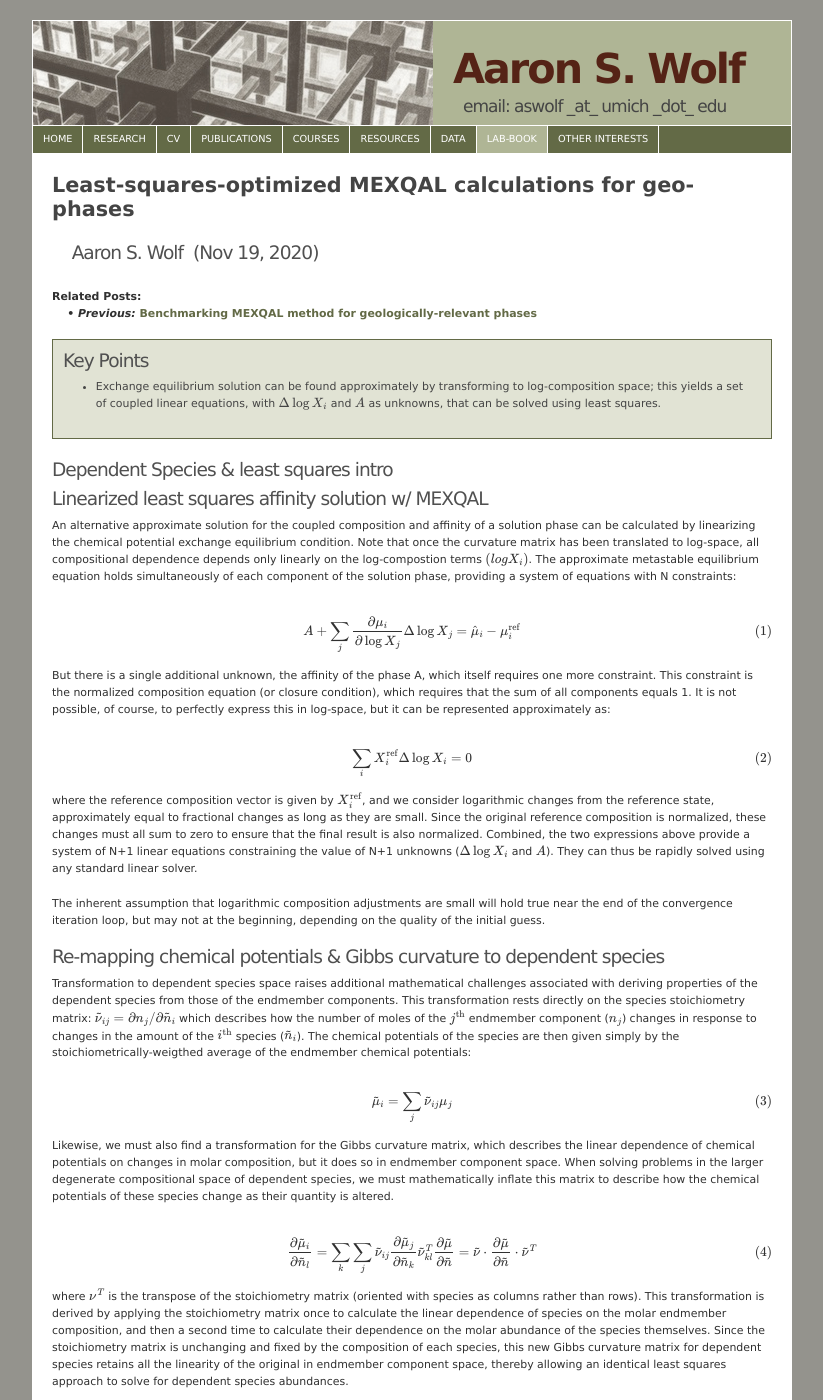
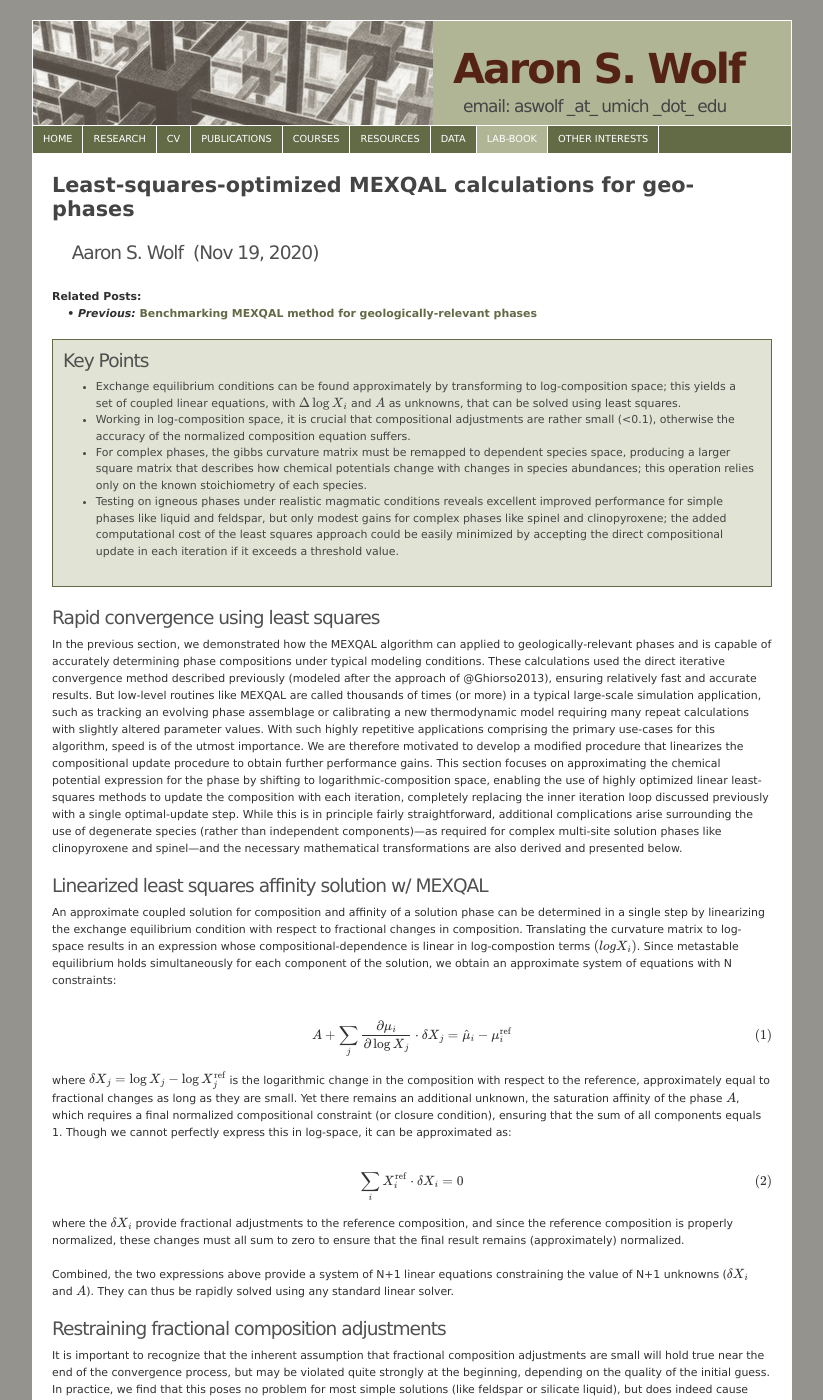
Before and after one commit to aswolf/aswolf.github.io, a Jekyll site: the page built from lab-book/2020-11-19-MEXQAL-rapid-geo-benchmark.md, in a window 1280 px wide and 1400 px high. Shown: the whole window, without its empty margins (228-1051 px from the left). Built offline with Jekyll 4.4.1, drawn with Linux system fonts in a browser that asks for light colours; formulas are drawn with MathJax 3; some of the changed text lies outside the part shown.

Commit message:
Nov 19 post on least squares MEXQAL method

```diff
--- a/lab-book/2020-11-19-MEXQAL-rapid-geo-benchmark.md
+++ b/lab-book/2020-11-19-MEXQAL-rapid-geo-benchmark.md
@@ -9,39 +9,60 @@ prev:
   title: Benchmarking MEXQAL method for geologically-relevant phases
 next:
 key-points:
-  - Exchange equilibrium solution can be found approximately by transforming to log-composition space; this yields a set of coupled linear equations, with $\Delta \log X_i$ and $A$ as unknowns, that can be solved using least squares.
+  - Exchange equilibrium conditions can be found approximately by transforming to log-composition space; this yields a set of coupled linear equations, with $\Delta \log X_i$ and $A$ as unknowns, that can be solved using least squares.
+  - Working in log-composition space, it is crucial that compositional adjustments are rather small (<0.1), otherwise the accuracy of the normalized composition equation suffers.
+  - For complex phases, the gibbs curvature matrix must be remapped to dependent species space, producing a larger square matrix that describes how chemical potentials change with changes in species abundances; this operation relies only on the known stoichiometry of each species.
+  - Testing on igneous phases under realistic magmatic conditions reveals excellent improved performance for simple phases like liquid and feldspar, but only modest gains for complex phases like spinel and clinopyroxene; the added computational cost of the least squares approach could be easily minimized by accepting the direct compositional update in each iteration if it exceeds a threshold value.
 ---
 
-## Dependent Species & least squares intro
+## Rapid convergence using least squares
+In the previous section, we demonstrated how the MEXQAL algorithm can applied to geologically-relevant phases and is capable of accurately determining phase compositions under typical modeling conditions.
+These calculations used the direct iterative convergence method described previously (modeled after the approach of @Ghiorso2013), ensuring relatively fast and accurate results.
+But low-level routines like MEXQAL are called thousands of times (or more) in a typical large-scale simulation application, such as tracking an evolving phase assemblage or calibrating a new thermodynamic model requiring many repeat calculations with slightly altered parameter values.
+With such highly repetitive applications comprising the primary use-cases for this algorithm, speed is of the utmost importance.
+We are therefore motivated to develop a modified procedure that linearizes the compositional update procedure to obtain further performance gains.
+This section focuses on approximating the chemical potential expression for the phase by shifting to logarithmic-composition space, enabling the use of highly optimized linear least-squares methods to update the composition with each iteration, completely replacing the inner iteration loop discussed previously with a single optimal-update step.
+While this is in principle fairly straightforward, additional complications arise surrounding the use of degenerate species (rather than independent components)---as required for complex multi-site solution phases like clinopyroxene and spinel---and the necessary mathematical transformations are also derived and presented below.
+
+
 
 
 ## Linearized least squares affinity solution w/ MEXQAL
 <!-- # [[202011061439]] Linearized least squares affinity solution w/ MEXQAL -->
 
-An alternative approximate solution for the coupled composition and affinity of a solution phase can be calculated by linearizing the chemical potential exchange equilibrium condition.
-Note that once the curvature matrix has been translated to log-space, all compositional dependence depends only linearly on the log-compostion terms $(logX_i)$.
-The approximate metastable equilibrium equation holds simultaneously of each component of the solution phase, providing a system of equations with N constraints:
+An approximate coupled solution for composition and affinity of a solution phase can be determined in a single step by linearizing the exchange equilibrium condition with respect to fractional changes in composition.
+Translating the curvature matrix to log-space results in an expression whose compositional-dependence is linear in log-compostion terms $(logX_i)$.
+Since metastable equilibrium holds simultaneously for each component of the solution, we obtain an approximate system of equations with N constraints:
 
-$$A + \sum_j \frac{\partial \mu_i}{\partial \log X_j} \Delta \log X_j  =  \hat{\mu}_i - \mu_i^\textrm{ref}$$
+$$
+A + \sum_j \frac{\partial \mu_i}{\partial \log X_j} \cdot \delta X_j  =  \hat{\mu}_i - \mu_i^\textrm{ref}
+$$
 
-But there is a single additional unknown, the affinity of the phase A, which itself requires one more constraint.
-This constraint is the normalized composition equation (or closure condition), which requires that the sum of all components equals 1.
-It is not possible, of course, to perfectly express this in log-space, but it can be represented approximately as:
+where $\delta X_j = \log X_j - \log X_j^\textrm{ref}$ is the logarithmic change in the composition with respect to the reference, approximately equal to fractional changes as long as they are small.
+Yet there remains an additional unknown, the saturation affinity of the phase $A$, which requires a final normalized compositional constraint (or closure condition), ensuring that the sum of all components equals 1.
+Though we cannot perfectly express this in log-space, it can be approximated as:
 
-$$\sum_i X_i^\textrm{ref} \Delta \log X_i = 0$$
+$$\sum_i X_i^\textrm{ref} \cdot \delta X_i = 0$$
 
-where the reference composition vector is given by $X_i^\textrm{ref}$, and we consider logarithmic changes from the reference state, approximately equal to fractional changes as long as they are small.
-Since the original reference composition is normalized, these changes must all sum to zero to ensure that the final result is also normalized.
-Combined, the two expressions above provide a system of N+1 linear equations constraining the value of N+1 unknowns ($\Delta \log X_i$ and $A$).
+where the $\delta X_i$ provide fractional adjustments to the reference composition, and since the reference composition is properly normalized, these changes must all sum to zero to ensure that the final result remains (approximately) normalized.
+
+Combined, the two expressions above provide a system of N+1 linear equations constraining the value of N+1 unknowns ($\delta X_i$ and $A$).
 They can thus be rapidly solved using any standard linear solver.
 
-The inherent assumption that logarithmic composition adjustments are small will hold true near the end of the convergence iteration loop, but may not at the beginning, depending on the quality of the initial guess.
+## Restraining fractional composition adjustments
+It is important to recognize that the inherent assumption that fractional composition adjustments are small will hold true near the end of the convergence process, but may be violated quite strongly at the beginning, depending on the quality of the initial guess.
+In practice, we find that this poses no problem for most simple solutions (like feldspar or silicate liquid), but does indeed cause serious errors for more complex solutions involving many dependent species, especially when a reasonable initial compositional guess is unknown and we are forced to rely upon the endmember-based initialization method described in @Ghiorso2013.
+To address this, we test the optimal suggested composition update in each iteration to verify that none of the suggested magnitudes exceed a sensible cutoff (like ~0.01).
+If any of the solution values exceed this threshold, indicating an unacceptably large composition adjustment that violates the assumptions of the least squares approach, then the suggestion from the direct update method is utilized for that iteration.
+<!-- Address in next section by adding constraints on composition adjustments -->
+
+
 
 
 ## Re-mapping chemical potentials & Gibbs curvature to dependent species
 <!-- [[202011131534]] Mapping chempot & Gibbs curvature to dependent species -->
 
-Transformation to dependent species space raises additional mathematical challenges associated with deriving properties of the dependent species from those of the endmember components.
+For complex solutions with multi-site mixing, it is crucial to transform the composition to dependent species space, which raises additional mathematical challenges associated with deriving properties of the dependent species from those of the endmember components.
 This transformation rests directly on the species stoichiometry matrix:
 $$\tilde{\nu}_{ij} = \partial n_j / \partial \tilde{n}_i$$
 which describes how the number of moles of the $j^\textrm{th}$ endmember component ($n_j$) changes in response to changes in the amount of the $i^\textrm{th}$ species ($\tilde{n}_i$).
@@ -62,3 +83,18 @@ $$
 where $\nu^T$ is the transpose of the stoichiometry matrix (oriented with species as columns rather than rows).
 This transformation is derived by applying the stoichiometry matrix once to calculate the linear dependence of species on the molar endmember composition, and then a second time to calculate their dependence on the molar abundance of the species themselves.
 Since the stoichiometry matrix is unchanging and fixed by the composition of each species, this new Gibbs curvature matrix for dependent species retains all the linearity of the original in endmember component space, thereby allowing an identical least squares approach to solve for dependent species abundances.
+
+## Real-world performance benchmarks
+Using the methods described above, we implement a modified form of the MEXQAL method optimized to outperform the standard direct update approach previously reported.
+For simple solutions like Feldspar or silicate liquid, we find sigificant speed and iteration gains of order ~50% drop in computation time and a reduction of the necessary iterations by a factor of ~3.
+Unfortunately, the story is less straightforward for the complex solutions like spinel and clinopyroxene.
+We are pleased that the algorithm shows clear convergence and accurate results, but the current speed gains are far more modest.
+Further investigation reveals that this is due in large part to the fact that the suggested optimal composition adjustments exceed a reasonable threshold of 0.1 for the vast majority of the iterations.
+This implies, perhaps unsurprisingly, that the least-squares approach is really only useful in the final stages of the convergence loop, reducing the last dozen iterations or so to only 2 or 3.
+
+At the very least, this implies that most of the computational overhead for the least-squares approach can be avoided using the suggested composition adjustment from the direct method.
+Only if the direct adjustment is smaller than the threshold value, should we proceed with the least squares optimization.
+This would avoid calculation of the gibbs curvature matrix as well as the least-squares refinement for the bulk of the initial iterations.
+Speculatively, it is also possible that most solution phases are more accurately approximated in linear composition space (at least for the most abundant species).
+Perhaps using a linear compositional adjustment vector combined with bounded least squares minimization (to prevent negative species quantities) could dramatically improve the quality of the approximation.
+This will be further explored in a future discussion.
```
Also changed, not shown: lab-book.md (+5 -4 lines), lab-book/2020-11-12-MEXQAL-geo-application.md (+2 -0 lines).
